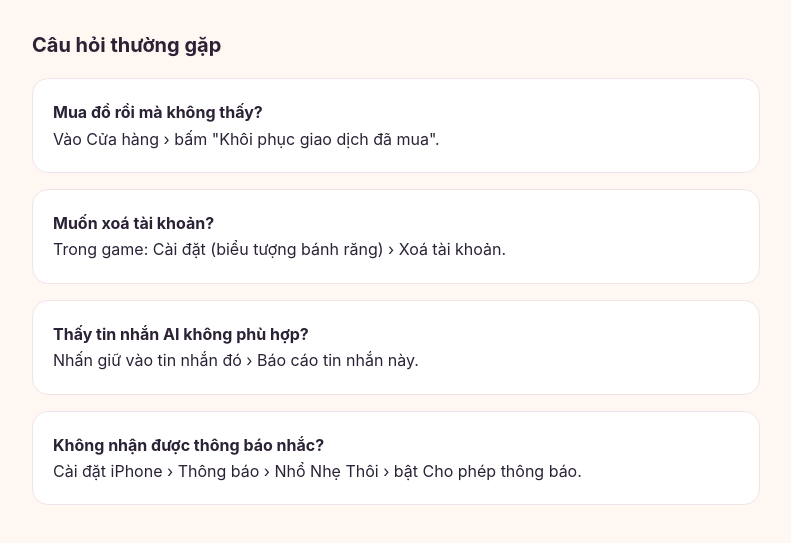
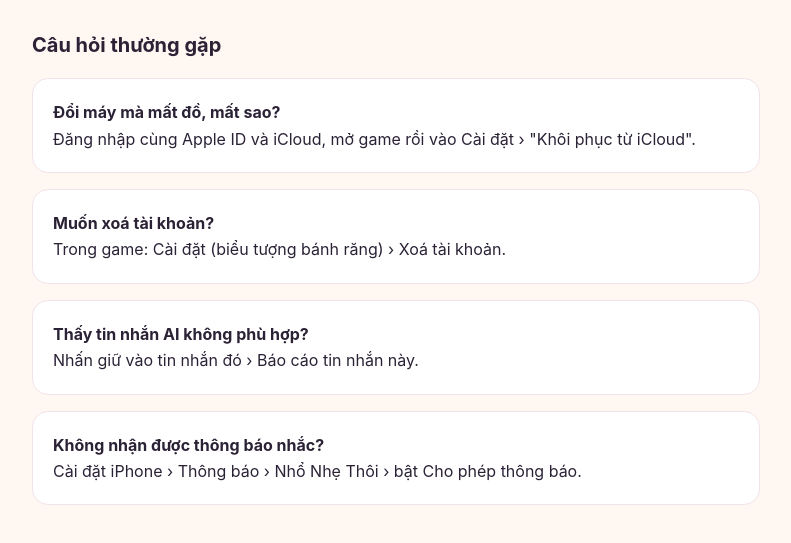
Before and after one commit to nhonhethoi/nhonhethoi, a plain HTML site: page support.html in a window 1280 px wide. Shown: the part 193-736 px from the top of the page, without its empty margins (244-1035 px from the left). Drawn offline with Linux system fonts and the light colour scheme.

Commit message:
Update support.html

```diff
--- a/support.html
+++ b/support.html
@@ -13,7 +13,7 @@ th,td{text-align:left;padding:8px 10px;border-bottom:1px solid var(--line);verti
 
 <h1>Hỗ trợ</h1><p>Cần giúp đỡ hoặc muốn góp ý? Gửi email về <a href="mailto:sayst86@gmail.com">sayst86@gmail.com</a>, chúng tôi trả lời trong vòng 2 ngày làm việc.</p>
 <h2>Câu hỏi thường gặp</h2>
-<div class="card"><strong>Mua đồ rồi mà không thấy?</strong><br>Vào Cửa hàng › bấm "Khôi phục giao dịch đã mua".</div>
+<div class="card"><strong>Đổi máy mà mất đồ, mất sao?</strong><br>Đăng nhập cùng Apple ID và iCloud, mở game rồi vào Cài đặt › "Khôi phục từ iCloud".</div>
 <div class="card"><strong>Muốn xoá tài khoản?</strong><br>Trong game: Cài đặt (biểu tượng bánh răng) › Xoá tài khoản.</div>
 <div class="card"><strong>Thấy tin nhắn AI không phù hợp?</strong><br>Nhấn giữ vào tin nhắn đó › Báo cáo tin nhắn này.</div>
 <div class="card"><strong>Không nhận được thông báo nhắc?</strong><br>Cài đặt iPhone › Thông báo › Nhổ Nhẹ Thôi › bật Cho phép thông báo.</div></main></body></html>
```
